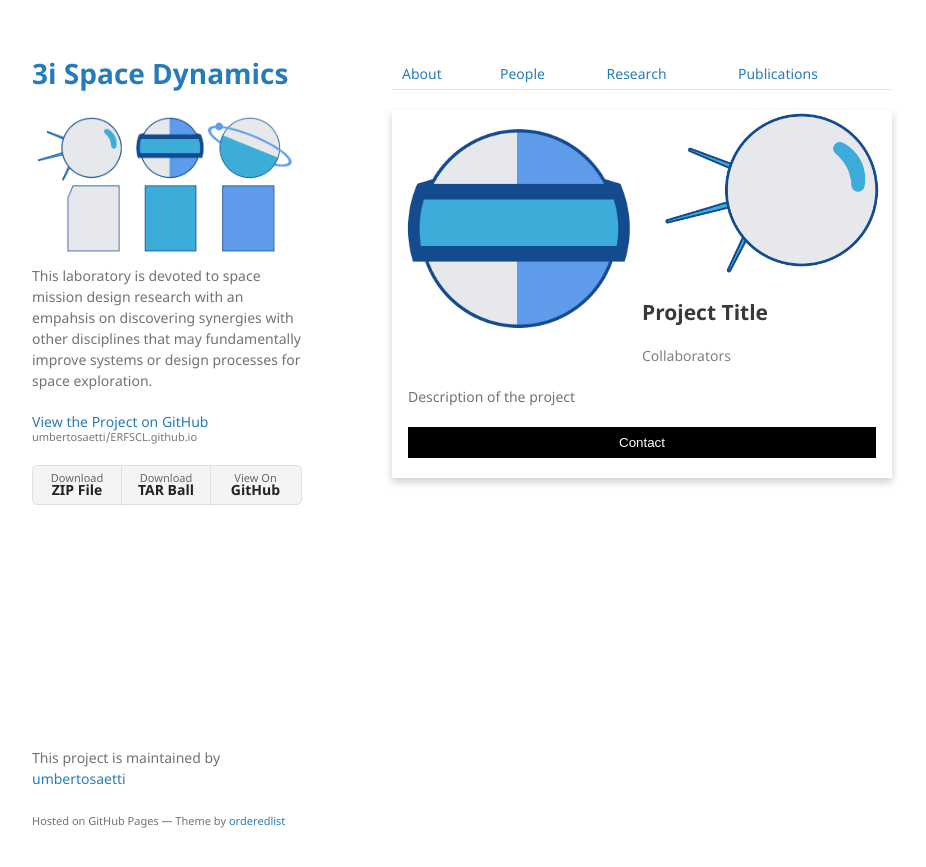
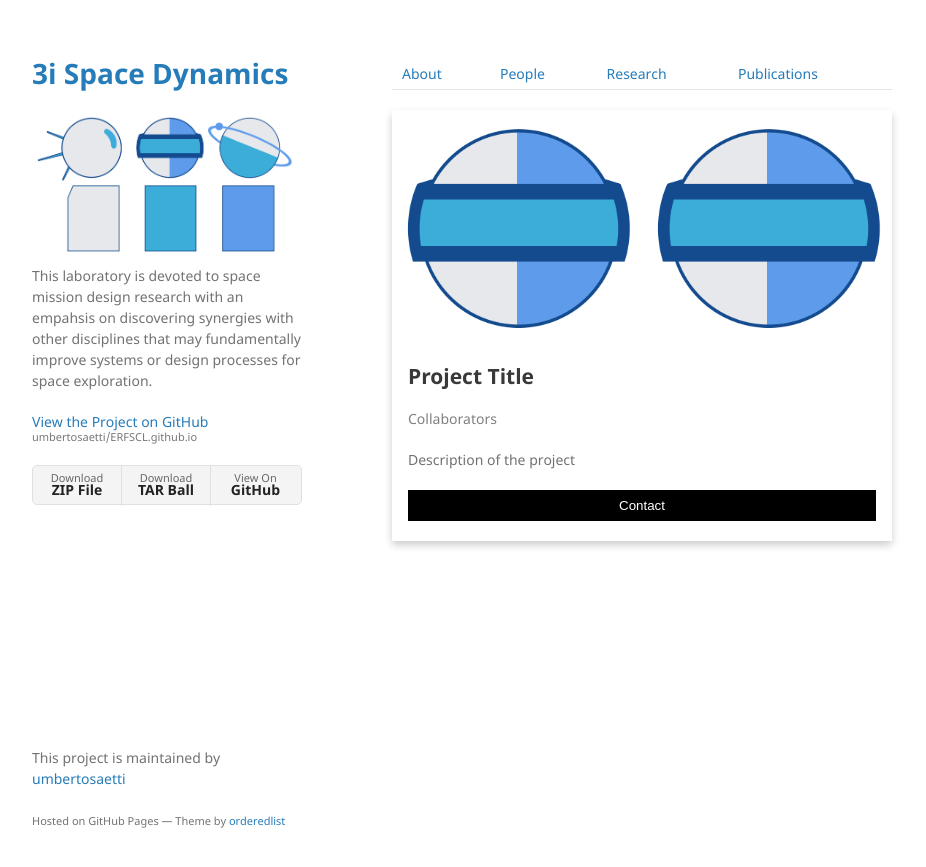
Before and after one commit to umbertosaetti/ERFSCL.github.io, a Jekyll site: the page built from research-page.md, in a window 1280 px wide. Shown: the top 867 px of the page, without its empty margins (178-1104 px from the left). Built offline with Jekyll 4.4.1, drawn with Linux system fonts in a browser that asks for light colours; our own code applies the rules of GitHub Pages for plain Markdown files.

Commit message:
Update research-page.md

```diff
--- a/research-page.md
+++ b/research-page.md
@@ -70,7 +70,7 @@ html {
       <img src="./assets/img/vizor.png" style="width:100%">
     </div>
     <div class="column">
-      <img src="./assets/img/sputnik.png" style="width:100%">
+      <img src="./assets/img/vizor.png" style="width:100%">
     </div>
      <div class="container">
         <h2>Project Title</h2>
```
